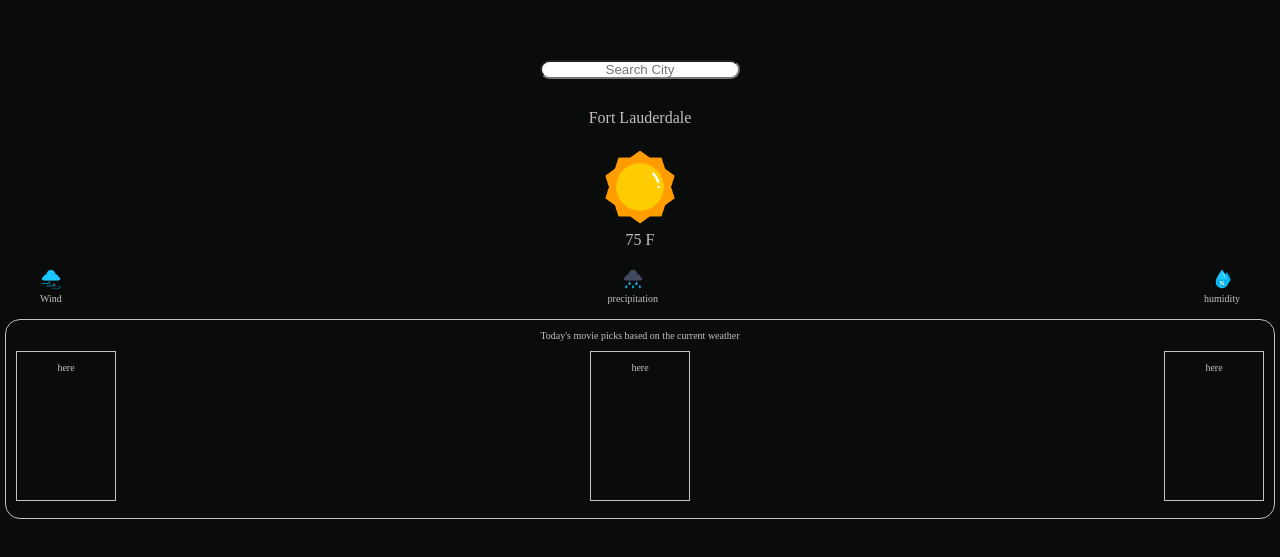
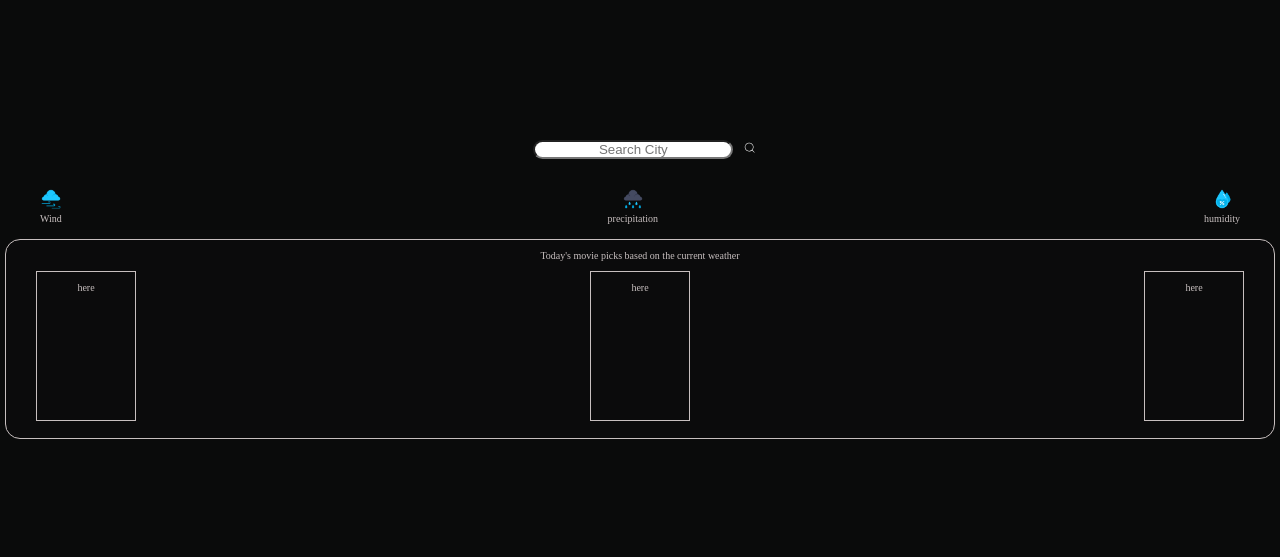
Before and after one commit to FayeKs/Film-Forecast-App, a React (Vite) app in the folder FilmForecastApp/: page / in a window 1280 px wide. Shown: the part 113-670 px from the top of the page. Built offline with nearby package versions, Linux system fonts and the light colour scheme.

Commit message:
add api requests for weather

```diff
--- /dev/null
+++ b/FilmForecastApp/src/Api.jsx
@@ -0,0 +1,12 @@
+import axios from 'axios';
+
+const weather_api_key = "0e1fbae0a04a1dc05e56dc3730439ebc";
+
+export const getWeather = async (city) => {
+    const url = `https://api.openweathermap.org/data/2.5/weather?q=${city}&appid=${weather_api_key}&units=imperial`;
+    const response = await axios.get(url);
+
+    const temp = Math.floor(response.data.main.temp);
+
+    return temp;
+}
--- a/FilmForecastApp/src/components/MoviesDisplay/MoviesDisplay.jsx/MoviesDisplay.css
+++ b/FilmForecastApp/src/components/MoviesDisplay/MoviesDisplay.jsx/MoviesDisplay.css
@@ -15,6 +15,6 @@
 .movies {
     display: flex;
     justify-content: space-between;
-    margin: 10px;
+    margin: 10px 30px;
     gap: 10px;
 }
--- a/FilmForecastApp/src/components/WeatherDisplay/WeatherDisplay.css
+++ b/FilmForecastApp/src/components/WeatherDisplay/WeatherDisplay.css
@@ -4,6 +4,13 @@ input {
     width: 200px;
     text-align: center;
 }
+.weatherDisplay button {
+    background: transparent;
+    color: white;
+    outline: none;
+    border: none;
+}
+
 
 .currentForecast {
     margin: 20px;
--- a/FilmForecastApp/src/components/WeatherDisplay/WeatherDisplay.jsx
+++ b/FilmForecastApp/src/components/WeatherDisplay/WeatherDisplay.jsx
@@ -1,19 +1,32 @@
-import React from 'react'
+import React, { useState } from 'react'
 import './WeatherDisplay.css'
 import sunny from '../../assets/icons/sunny.png'
 import wind from '../../assets/icons/wind.png'
 import humidity from '../../assets/icons/humidity.png'
 import rain from '../../assets/icons/rain.png'
+import { CiSearch } from "react-icons/ci";
+import {getWeather} from '../../Api';
 
 
 const WeatherDisplay = () => {
+    const [city, setCity] = useState("");
+    const [weather, setWeather] = useState("");
+
+    const fetchWeather = async () => {
+        const data = await getWeather(city);
+        setWeather(data);
+    }
+
   return (
     <div className='weatherDisplay'>
-        <input type="text" placeholder='Search City' />
+        <input
+        type="text"
+        placeholder='Search City'
+        value={city}
+        onChange={(e) => setCity(e.target.value)}
+        className='city-input'/>
+        <button onClick={fetchWeather}><CiSearch/></button>
         <div className='currentForecast'>
-         <p>Fort Lauderdale</p>
-         <img src={sunny} alt="" className='currentForecastIcon'/>
-         <p>75 F</p>
         </div>
         <div className='currentWeather'>
             <li>
--- /dev/null
+++ b/package.json
@@ -0,0 +1,6 @@
+{
+  "dependencies": {
+    "axios": "^1.8.4",
+    "react-icons": "^5.5.0"
+  }
+}
```
Also changed, not shown: FilmForecastApp/src/assets/icons/search.png (added), 1 other file (tests, documents, lock files or other folders).
